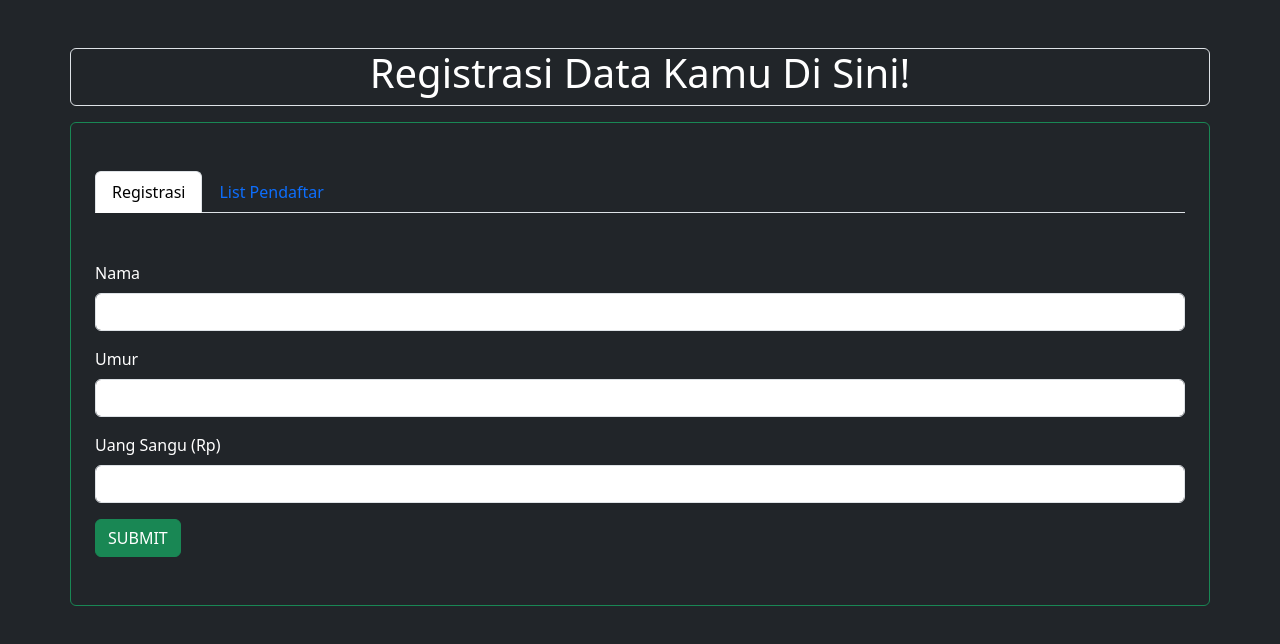
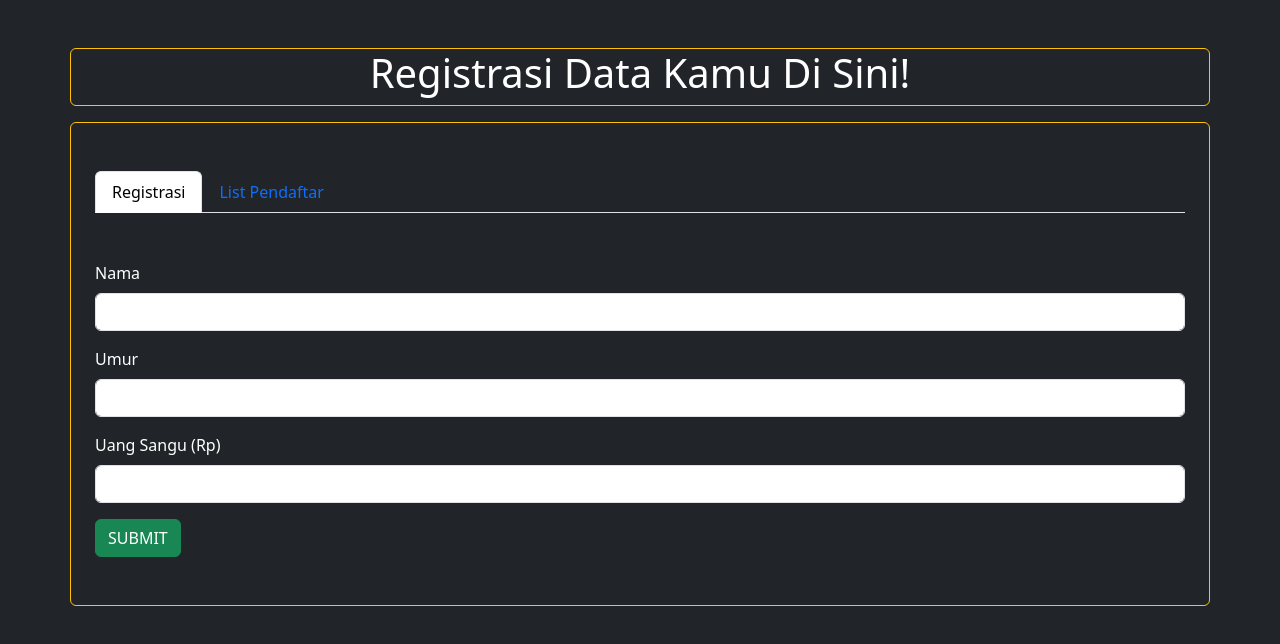
Before and after one commit to IceScout26/Register_usingDOM, a plain HTML site: page index.html in a window 1280 px wide. Drawn offline with nearby package versions, Linux system fonts and the light colour scheme.

Commit message:
style : change border color to warning

```diff
--- a/index.html
+++ b/index.html
@@ -11,14 +11,14 @@
 </head>
 
 <body class="bg-dark text-white">
-    <div class="container mt-5 border rounded">
+    <div class="container mt-5 border border-warning rounded">
         <div class="row">
             <div class="col-12 text-center">
                 <h1>Registrasi Data Kamu Di Sini!</h1>
             </div>
         </div>
     </div>
-    <div class="container border border-success rounded mt-3">
+    <div class="container border border-warning rounded mt-3">
         <div class="container mt-5 mb-5">
             <!-- Tab Navigation -->
             <ul class="nav nav-tabs" id="myTabs" role="tablist">
```
